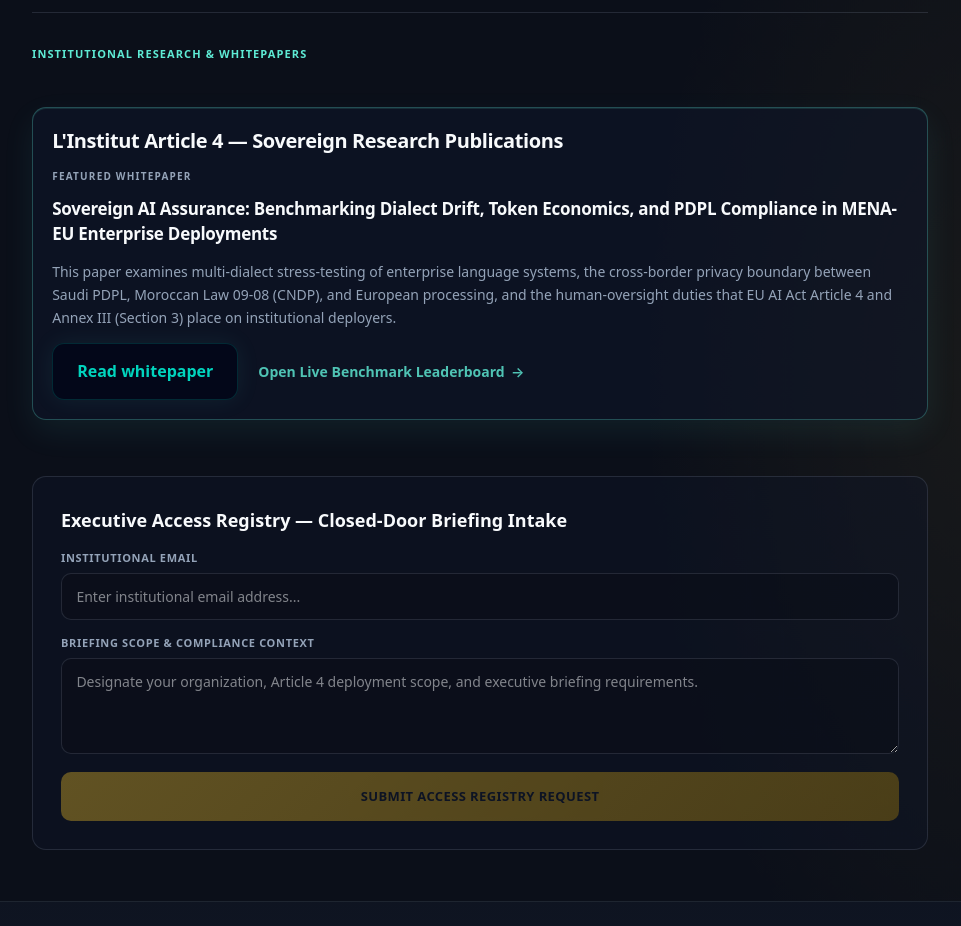
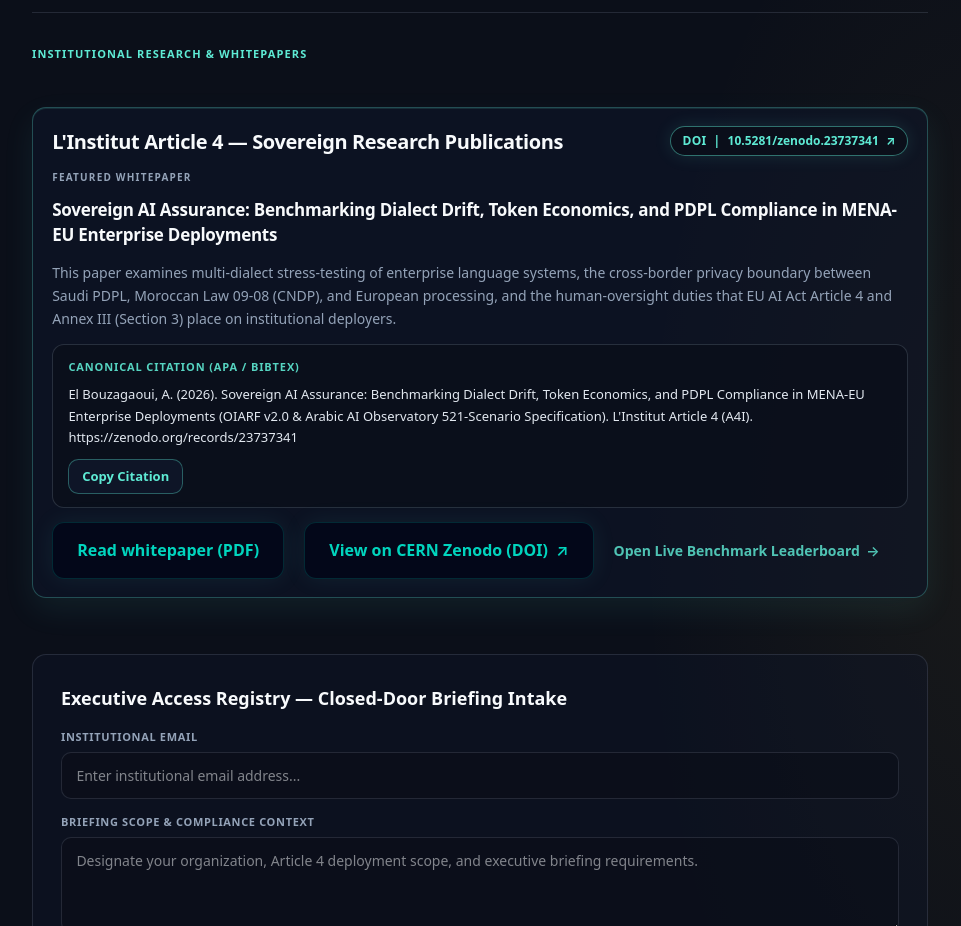
Before and after one commit to neurounfold-collab/safeai-report, a React (Vite) app: page / in a window 1280 px wide. Shown: the part 2740-3666 px from the top of the page, without its empty margins (160-1121 px from the left). Built offline with nearby package versions, Linux system fonts and the light colour scheme; no server answers.

Commit message:
Embed Zenodo DOI badge, whitepaper PDF, and citation block on safeAI.report

```diff
--- a/src/config/constants.js
+++ b/src/config/constants.js
@@ -301,6 +301,11 @@
       publicPath: '/A4I_Sovereign_AI_Assurance_Whitepaper_2026.pdf',
       title:
         'Sovereign AI Assurance: Benchmarking Dialect Drift, Token Economics, and PDPL Compliance in MENA-EU Enterprise Deployments',
+      doi: '10.5281/zenodo.23737341',
+      doiUrl: 'https://doi.org/10.5281/zenodo.23737341',
+      zenodoUrl: 'https://zenodo.org/records/23737341',
+      citation:
+        'El Bouzagaoui, A. (2026). Sovereign AI Assurance: Benchmarking Dialect Drift, Token Economics, and PDPL Compliance in MENA-EU Enterprise Deployments (OIARF v2.0 & Arabic AI Observatory 521-Scenario Specification). L\'Institut Article 4 (A4I). https://zenodo.org/records/23737341',
     },
   },
 };
--- a/src/features/pages/HomeView.jsx
+++ b/src/features/pages/HomeView.jsx
@@ -4,8 +4,8 @@
 import { createTranslator, getActiveLanguage, isRtlLanguage } from '../../i18n/index.js';
 import { getDomainContext, submitIntakeForm } from '../../utils/emailRouter.js';
 
-const WHITEPAPER_HREF =
-  SAFEAI_MASTER_CONFIG.publications.sovereignAiAssurance2026.publicPath;
+const WHITEPAPER = SAFEAI_MASTER_CONFIG.publications.sovereignAiAssurance2026;
+const WHITEPAPER_HREF = WHITEPAPER.publicPath;
 
 const INTAKE_FLAG_EXECUTIVE_BRIEFING = 'EXECUTIVE_BRIEFING';
 
@@ -801,6 +801,97 @@
   transform: scaleX(-1);
 }
 
+.home-view__research-header {
+  display: flex;
+  flex-wrap: wrap;
+  align-items: center;
+  justify-content: space-between;
+  gap: 0.75rem 1rem;
+  width: 100%;
+  min-width: 0;
+}
+
+.home-view__research-doi {
+  display: inline-flex;
+  align-items: center;
+  gap: 0.45rem;
+  min-width: 0;
+  max-width: 100%;
+  padding: 0.35rem 0.7rem;
+  border-radius: 999px;
+  border: 1px solid rgba(94, 234, 212, 0.45);
+  background: rgba(11, 15, 25, 0.85);
+  color: #5eead4;
+  font-size: 0.75rem;
+  font-weight: 700;
+  letter-spacing: 0.02em;
+  line-height: 1.4;
+  text-decoration: none;
+  box-shadow: 0 0 18px rgba(94, 234, 212, 0.12);
+}
+
+.home-view__research-doi:hover,
+.home-view__research-doi:focus-visible {
+  border-color: rgba(94, 234, 212, 0.8);
+  color: #ccfbf1;
+}
+
+.home-view__research-doi-id {
+  overflow-wrap: anywhere;
+  font-weight: 600;
+  letter-spacing: 0;
+}
+
+.home-view__research-citation {
+  display: flex;
+  flex-direction: column;
+  gap: 0.65rem;
+  width: 100%;
+  min-width: 0;
+  padding: 0.85rem 0.95rem;
+  border-radius: 0.75rem;
+  border: 1px solid rgba(148, 163, 184, 0.22);
+  background: rgba(11, 15, 25, 0.72);
+}
+
+.home-view__research-citation-label {
+  margin: 0;
+  color: rgba(94, 234, 212, 0.9);
+  font-size: 0.6875rem;
+  font-weight: 700;
+  letter-spacing: 0.08em;
+  line-height: 1.4;
+  text-transform: uppercase;
+}
+
+.home-view__research-citation-text {
+  margin: 0;
+  color: #e2e8f0;
+  font-size: 0.8125rem;
+  line-height: 1.65;
+  overflow-wrap: anywhere;
+}
+
+.home-view__research-copy {
+  align-self: flex-start;
+  border: 1px solid rgba(94, 234, 212, 0.35);
+  border-radius: 0.65rem;
+  background: rgba(15, 23, 42, 0.9);
+  color: #5eead4;
+  cursor: pointer;
+  font: inherit;
+  font-size: 0.8125rem;
+  font-weight: 600;
+  line-height: 1.4;
+  padding: 0.45rem 0.8rem;
+}
+
+.home-view__research-copy:hover,
+.home-view__research-copy:focus-visible {
+  border-color: rgba(94, 234, 212, 0.7);
+  color: #ccfbf1;
+}
+
 .home-view__pipeline-title {
   margin: 0;
   font-size: clamp(0.9375rem, 1.8vw, 1.0625rem);
@@ -930,6 +1021,37 @@
   const [intakeSubmitted, setIntakeSubmitted] = useState(false);
   const [intakeSubmitting, setIntakeSubmitting] = useState(false);
   const [intakeSubmitError, setIntakeSubmitError] = useState('');
+  const [citationCopied, setCitationCopied] = useState(false);
+  const citationCopyTimer = useRef(null);
+
+  useEffect(() => () => window.clearTimeout(citationCopyTimer.current), []);
+
+  const copyCanonicalCitation = useCallback(async () => {
+    const citation = WHITEPAPER.citation;
+    let copied = false;
+    try {
+      await navigator.clipboard.writeText(citation);
+      copied = true;
+    } catch {
+      const area = document.createElement('textarea');
+      area.value = citation;
+      area.setAttribute('readonly', '');
+      area.style.position = 'fixed';
+      area.style.opacity = '0';
+      document.body.appendChild(area);
+      area.select();
+      try {
+        copied = document.execCommand('copy');
+      } catch {
+        copied = false;
+      }
+      area.remove();
+    }
+    if (!copied) return;
+    setCitationCopied(true);
+    window.clearTimeout(citationCopyTimer.current);
+    citationCopyTimer.current = window.setTimeout(() => setCitationCopied(false), 2000);
+  }, []);
 
   useEffect(() => {
     document.title = t('page_titles.home');
@@ -1242,9 +1364,22 @@
             {t('landing.research.kicker')}
           </h2>
           <article className="home-view__research-card">
-            <h3 className="home-view__research-title">
-              {t('landing.research.heading')}
-            </h3>
+            <div className="home-view__research-header">
+              <h3 className="home-view__research-title">
+                {t('landing.research.heading')}
+              </h3>
+              <a
+                href={WHITEPAPER.doiUrl}
+                target="_blank"
+                rel="noopener noreferrer"
+                className="home-view__research-doi"
+              >
+                <span>DOI</span>
+                <span aria-hidden="true">|</span>
+                <span className="home-view__research-doi-id">{WHITEPAPER.doi}</span>
+                <span aria-hidden="true">↗</span>
+              </a>
+            </div>
             <p className="home-view__pipeline-eyebrow">{t('landing.research.featured')}</p>
             <h3 className="home-view__pipeline-title">
               {t('landing.research.paperTitle')}
@@ -1252,6 +1387,17 @@
             <p className="home-view__pipeline-description">
               {t('landing.research.summary')}
             </p>
+            <div className="home-view__research-citation">
+              <p className="home-view__research-citation-label">{t('landing.research.citationLabel')}</p>
+              <p className="home-view__research-citation-text">{WHITEPAPER.citation}</p>
+              <button
+                type="button"
+                className="home-view__research-copy"
+                onClick={copyCanonicalCitation}
+              >
+                {citationCopied ? t('landing.research.citationCopied') : t('landing.research.copyCitation')}
+              </button>
+            </div>
             <div className="home-view__research-actions">
               <a
                 href={WHITEPAPER_HREF}
@@ -1261,6 +1407,15 @@
                 className="inline-flex min-w-0 max-w-full items-center justify-center self-start rounded-xl border border-teal-500/20 bg-slate-950/80 ps-6 pe-6 py-3.5 text-center text-sm font-semibold leading-[1.7] text-teal-400 shadow-[0_0_24px_rgba(94,234,212,0.08)] backdrop-blur-md transition-all hover:bg-slate-900/60 sm:text-base"
               >
                 <span className="min-w-0 break-words leading-[1.7]">{t('landing.research.read')}</span>
+              </a>
+              <a
+                href={WHITEPAPER.zenodoUrl}
+                target="_blank"
+                rel="noopener noreferrer"
+                className="inline-flex min-w-0 max-w-full items-center justify-center gap-2 self-start rounded-xl border border-teal-500/20 bg-slate-950/80 ps-6 pe-6 py-3.5 text-center text-sm font-semibold leading-[1.7] text-teal-400 shadow-[0_0_24px_rgba(94,234,212,0.08)] backdrop-blur-md transition-all hover:bg-slate-900/60 sm:text-base"
+              >
+                <span className="min-w-0 break-words leading-[1.7]">{t('landing.research.zenodo')}</span>
+                <span aria-hidden="true">↗</span>
               </a>
               <a
                 href="https://huggingface.co/spaces/helloadel/arabic-ai-observatory"
```
Also changed, not shown: src/i18n/locales/ar.json, src/i18n/locales/en.json, src/i18n/locales/es.json, src/i18n/locales/fr.json, 2 other files (tests, documents, lock files or other folders).
